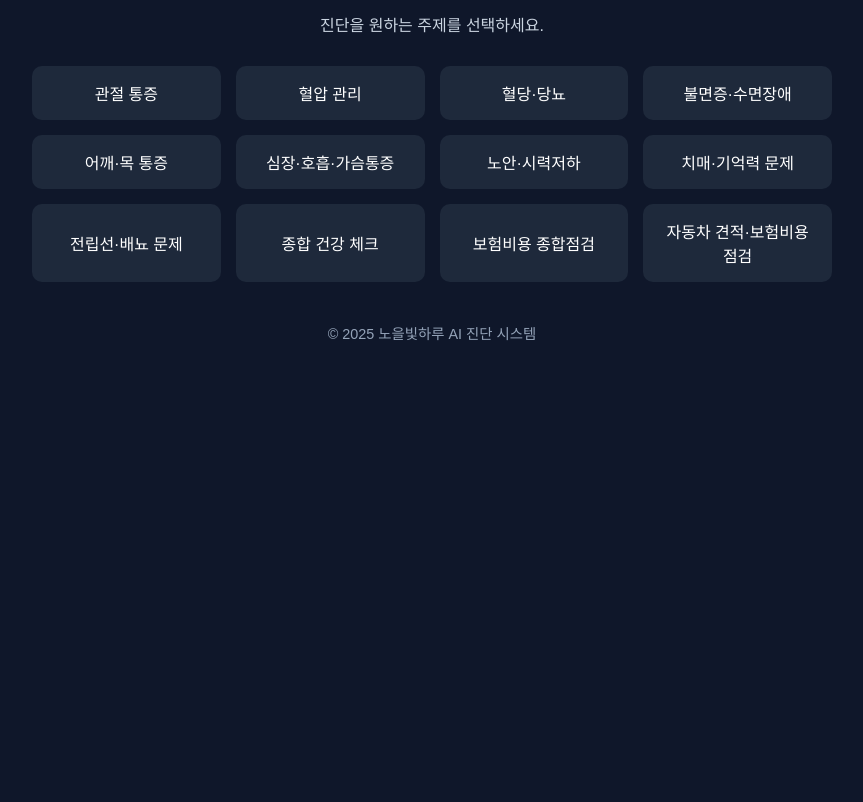
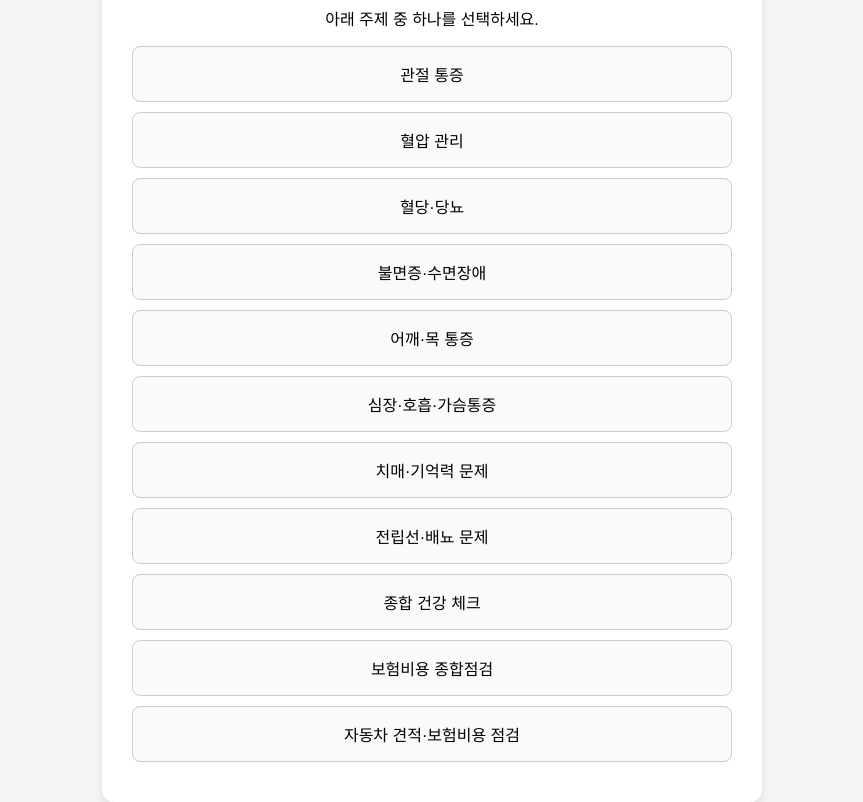
Before and after one commit to choihyunmin73-spec/noeulbit-bot, a website: page index.html in a window 1280 px wide. Shown: the part 111-913 px from the top of the page, without its empty margins (208-1071 px from the left). Before the commit the page ends 800 px from the top, so only its background shows below. Drawn offline with Linux system fonts and the light colour scheme.

Commit message:
Update index.html

```diff
--- a/index.html
+++ b/index.html
@@ -3,83 +3,75 @@
 <head>
   <meta charset="UTF-8">
   <meta name="viewport" content="width=device-width, initial-scale=1.0">
-  <title>노을빛하루 AI 종합 진단 시스템</title>
+  <title>건강 AI 설문</title>
   <style>
     body {
+      margin: 0;
       font-family: Arial, sans-serif;
-      background-color: #0f172a;
-      color: #ffffff;
-      margin: 0;
-      padding: 20px;
       display: flex;
-      flex-direction: column;
+      justify-content: center;
       align-items: center;
+      min-height: 100vh;
+      background-color: #f5f5f5;
+    }
+    .container {
+      text-align: center;
+      width: 90%;
+      max-width: 600px;
+      background: #fff;
+      padding: 30px;
+      border-radius: 12px;
+      box-shadow: 0 4px 10px rgba(0,0,0,0.1);
     }
     h1 {
-      text-align: center;
       margin-bottom: 20px;
     }
-    p {
-      text-align: center;
-      margin-bottom: 30px;
-      color: #cbd5e1;
-    }
-    .grid {
-      display: grid;
-      grid-template-columns: repeat(auto-fit, minmax(150px, 1fr));
-      gap: 15px;
+    .topic-btn {
+      display: block;
       width: 100%;
-      max-width: 800px;
-    }
-    .topic-btn {
-      background-color: #1e293b;
-      color: #ffffff;
-      border: none;
       padding: 15px;
-      border-radius: 10px;
+      margin: 10px 0;
+      font-size: 16px;
       cursor: pointer;
-      text-align: center;
-      font-size: 1em;
-      transition: background 0.2s;
+      border: 1px solid #ccc;
+      border-radius: 8px;
+      background-color: #fafafa;
+      transition: 0.2s;
     }
     .topic-btn:hover {
-      background-color: #334155;
-    }
-    footer {
-      margin-top: 40px;
-      text-align: center;
-      font-size: 0.9em;
-      color: #94a3b8;
+      background-color: #e0f7fa;
     }
   </style>
 </head>
 <body>
-  <h1>노을빛하루 AI 종합 진단 시스템</h1>
-  <p>진단을 원하는 주제를 선택하세요.</p>
-
-  <div class="grid">
-    <button class="topic-btn" onclick="startSurvey('관절 통증')">관절 통증</button>
-    <button class="topic-btn" onclick="startSurvey('혈압 관리')">혈압 관리</button>
-    <button class="topic-btn" onclick="startSurvey('혈당·당뇨')">혈당·당뇨</button>
-    <button class="topic-btn" onclick="startSurvey('불면증·수면장애')">불면증·수면장애</button>
-    <button class="topic-btn" onclick="startSurvey('어깨·목 통증')">어깨·목 통증</button>
-    <button class="topic-btn" onclick="startSurvey('심장·호흡·가슴통증')">심장·호흡·가슴통증</button>
-    <button class="topic-btn" onclick="startSurvey('노안·시력저하')">노안·시력저하</button>
-    <button class="topic-btn" onclick="startSurvey('치매·기억력 문제')">치매·기억력 문제</button>
-    <button class="topic-btn" onclick="startSurvey('전립선·배뇨 문제')">전립선·배뇨 문제</button>
-    <button class="topic-btn" onclick="startSurvey('종합 건강 체크')">종합 건강 체크</button>
-    <button class="topic-btn" onclick="startSurvey('보험비용 종합점검')">보험비용 종합점검</button>
-    <button class="topic-btn" onclick="startSurvey('자동차 견적·보험비용 점검')">자동차 견적·보험비용 점검</button>
+  <div class="container">
+    <h1>건강 설문 시작</h1>
+    <p>아래 주제 중 하나를 선택하세요.</p>
+    <div id="topics"></div>
   </div>
 
-  <footer>
-    © 2025 노을빛하루 AI 진단 시스템
-  </footer>
+  <script>
+    // survey.json에서 주제 목록 가져오기
+    const topics = [
+      "관절 통증", "혈압 관리", "혈당·당뇨", "불면증·수면장애",
+      "어깨·목 통증", "심장·호흡·가슴통증", "치매·기억력 문제",
+      "전립선·배뇨 문제", "종합 건강 체크", "보험비용 종합점검",
+      "자동차 견적·보험비용 점검"
+    ];
 
-  <script>
-    function startSurvey(topic) {
-      window.location.href = `question.html?topic=${encodeURIComponent(topic)}`;
-    }
+    const topicsContainer = document.getElementById('topics');
+
+    topics.forEach(topic => {
+      const btn = document.createElement('button');
+      btn.className = 'topic-btn';
+      btn.textContent = topic;
+      btn.onclick = () => {
+        // 선택한 주제 저장 후 question.html로 이동
+        localStorage.setItem('selectedTopic', topic);
+        location.href = 'question.html';
+      };
+      topicsContainer.appendChild(btn);
+    });
   </script>
 </body>
 </html>
```
